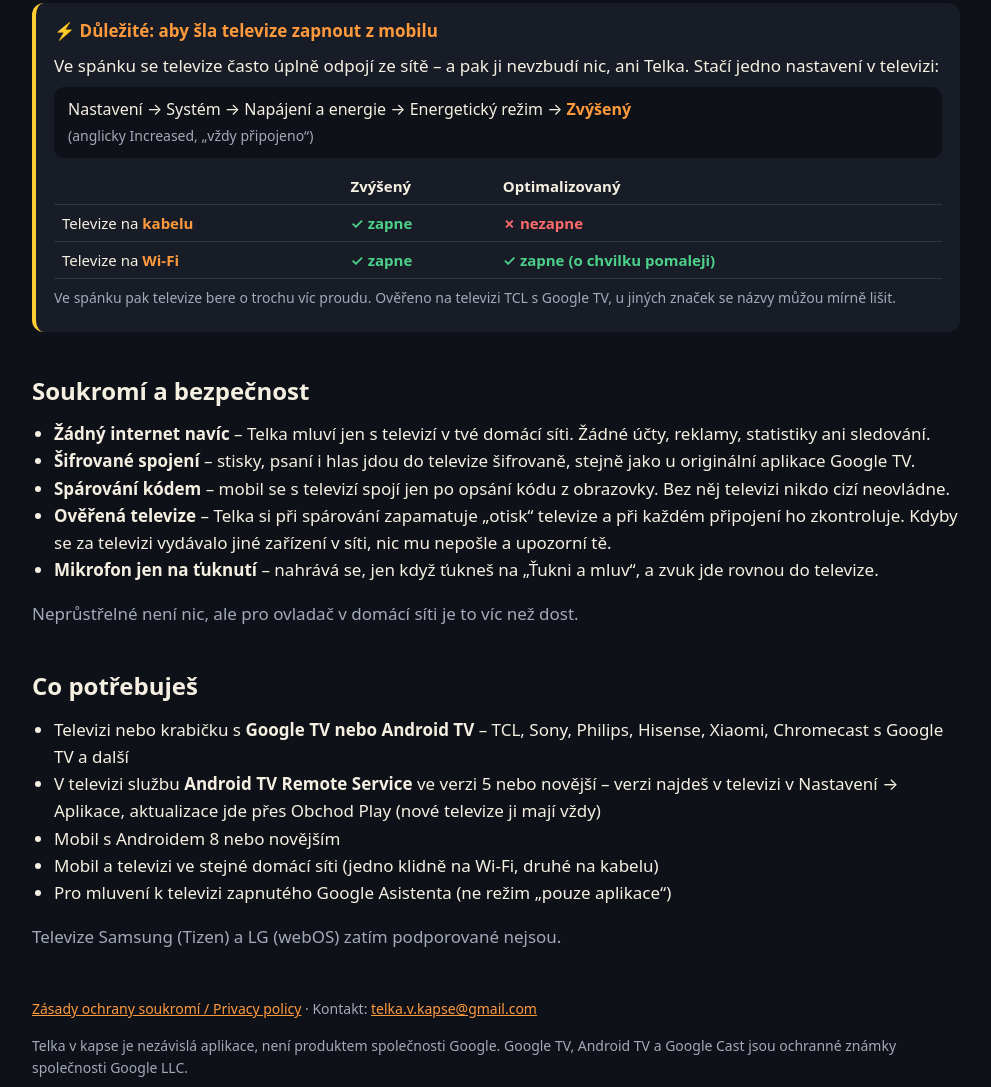
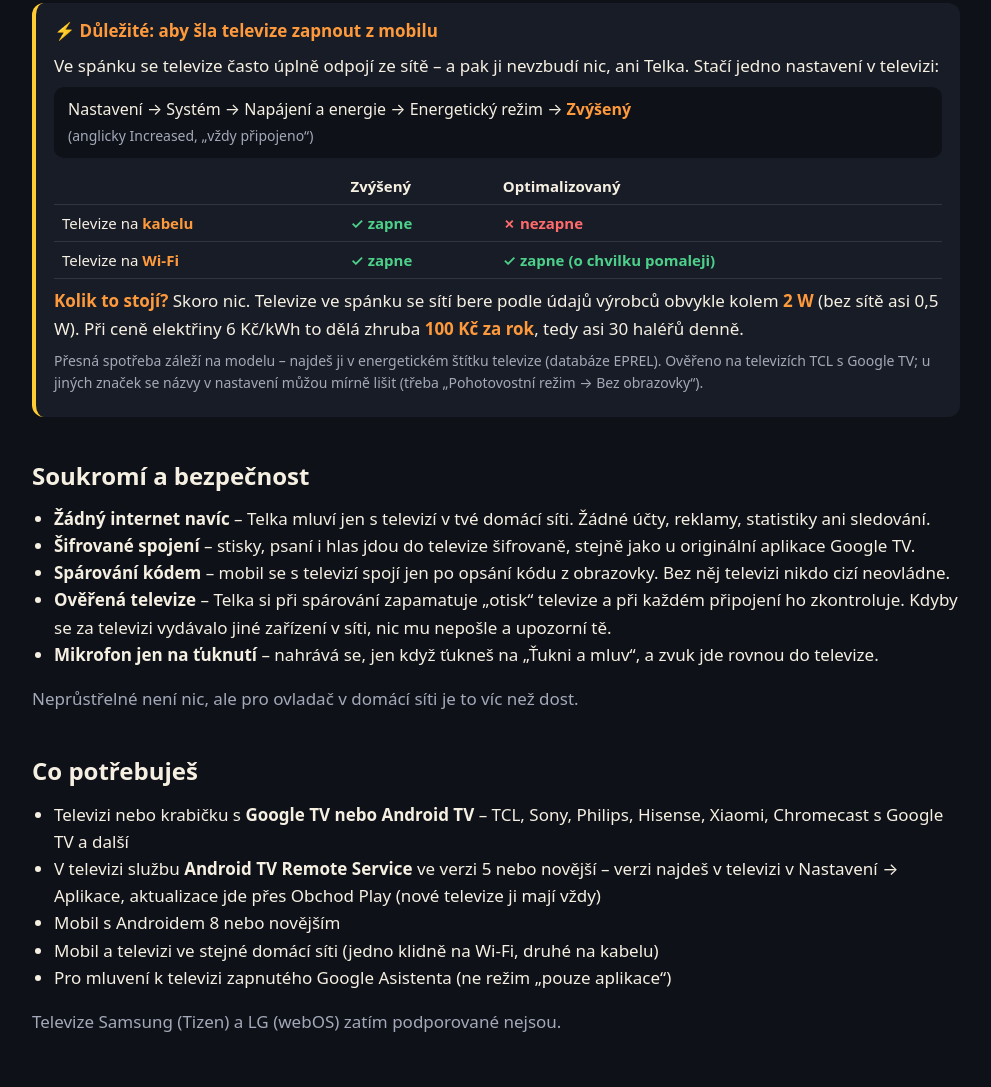
Before and after one commit to jarmilprdel11/telka-v-kapse-web, a plain HTML site: page index.html in a window 1280 px wide. Shown: the part 3405-4492 px from the top of the page, without its empty margins (144-1135 px from the left). Drawn offline with Linux system fonts and the light colour scheme.

Commit message:
Web: kolik stoji spanek se siti (obvykle kolem 2 W, ~100 Kc/rok), jine nazvy u TCL
Co-Authored-By: Claude Opus 5.5 <noreply@anthropic.com>
Claude-Session: https://claude.ai/code/session_01KJu49yhVo3MkmWoEbwK1KY

```diff
--- a/index.html
+++ b/index.html
@@ -110,7 +110,10 @@
       <tr><td>Televize na <b>kabelu</b></td><td class="ano">✓ zapne</td><td class="ne">✗ nezapne</td></tr>
       <tr><td>Televize na <b>Wi-Fi</b></td><td class="ano">✓ zapne</td><td class="ano">✓ zapne (o chvilku pomaleji)</td></tr>
     </table>
-    <p class="mala">Ve spánku pak televize bere o trochu víc proudu. Ověřeno na televizi TCL s Google TV, u jiných značek se názvy můžou mírně lišit.</p>
+    <p><b>Kolik to stojí?</b> Skoro nic. Televize ve spánku se sítí bere podle údajů výrobců obvykle kolem <b>2 W</b>
+      (bez sítě asi 0,5 W). Při ceně elektřiny 6 Kč/kWh to dělá zhruba <b>100 Kč za rok</b>, tedy asi 30 haléřů denně.</p>
+    <p class="mala">Přesná spotřeba záleží na modelu – najdeš ji v energetickém štítku televize (databáze EPREL). Ověřeno na televizích TCL s Google TV;
+      u jiných značek se názvy v nastavení můžou mírně lišit (třeba „Pohotovostní režim → Bez obrazovky“).</p>
   </div>
 
   <h2>Soukromí a bezpečnost</h2>
```
